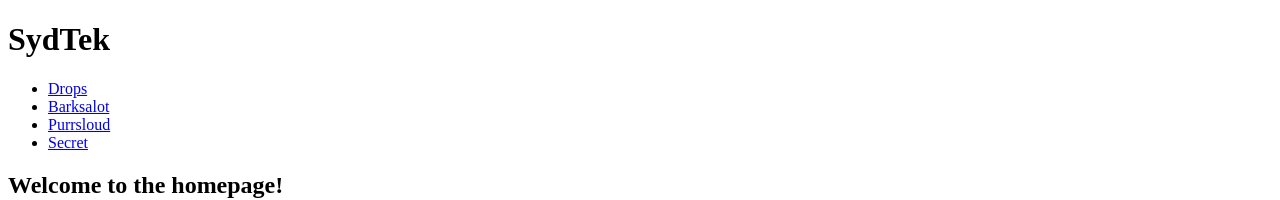
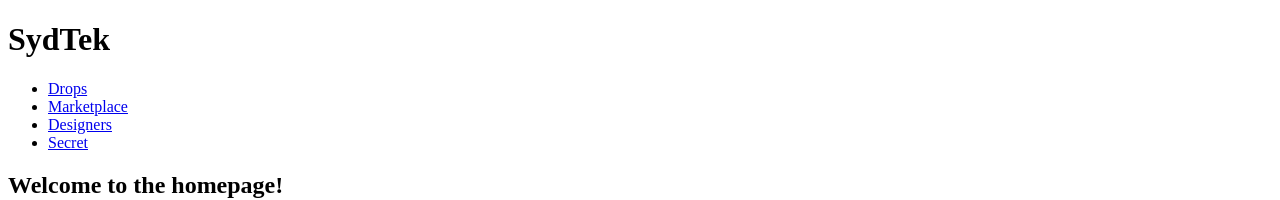
Before and after one commit to xhitz/netlify-website, a React app: page / in a window 1280 px wide. Shown: the top 200 px of the page. Built offline with nearby package versions, Linux system fonts and the light colour scheme; the HTML template or start-up script is replaced by a standard one.

Commit message:
Changed Header Titles

```diff
--- a/frontend-src/App.js
+++ b/frontend-src/App.js
@@ -20,12 +20,12 @@ function App () {
             </li>
             <li className='nav-item'>
               <NavLink to='/animal/Marketplace' className='nav-link' activeClassName='active'>
-                Barksalot
+                Marketplace
               </NavLink>
             </li>
             <li className='nav-item'>
               <NavLink to='/animal/Designers' className='nav-link' activeClassName='active'>
-                Purrsloud
+                Designers
               </NavLink>
             </li>
             <li className='nav-item'>
```
